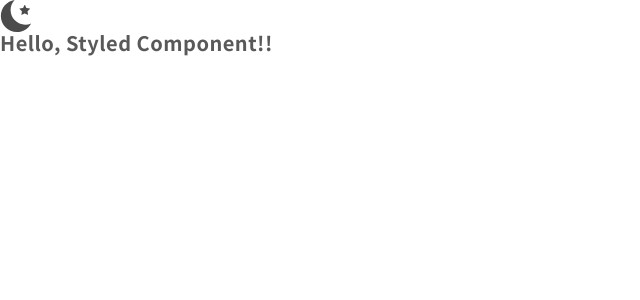
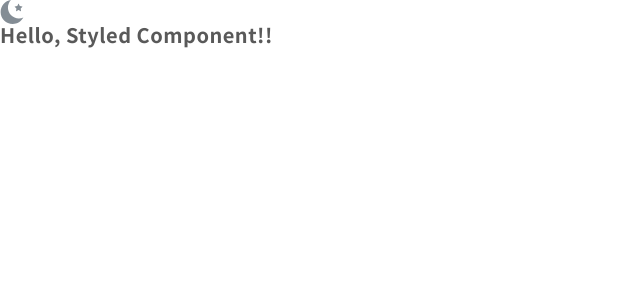
Before and after one commit to dexia2/food-diary, a React app in the folder client/: page / in a window 1280 px wide. Shown: the top 300 px of the page, without its empty margins (0-640 px from the left). Built offline with nearby package versions, Linux system fonts and the light colour scheme.

Commit message:
fix アイコンのスタイルを設定可能に

```diff
--- a/client/src/components/App.tsx
+++ b/client/src/components/App.tsx
@@ -1,6 +1,6 @@
 import React from 'react';
 import GlobalStyle from './GlobalStyle';
-import { Icon } from './atoms/Icon';
+import Icon from './atoms/Icon';
 
 function App () {
   return (
--- a/client/src/components/atoms/Icon.ts
+++ /dev/null
@@ -1,14 +0,0 @@
-import styled from 'styled-components';
-export interface IconProps {
-  name: string;
-  width?: number;
-  height?: number;
-}
-
-export const Icon = styled.i`
-  background-image: url(assets/images/${(props: IconProps) => props.name}.svg);
-  width: ${(props: IconProps) => props.width || 32 }px;
-  height: ${(props: IconProps) => props.width || 32 }px;
-  display: inline-block;
-  background-size: 100%;
-`;
--- /dev/null
+++ b/client/src/components/atoms/Icon.tsx
@@ -0,0 +1,67 @@
+import React, { useState, useEffect } from 'react';
+import styled from 'styled-components';
+import Loading from './Loading';
+
+const DefaultWidth = 24;
+const DefaultColor = '#848d95';
+
+type IconStyleProps = {
+  width: number;
+  color: string;
+};
+
+const IconStyle = styled.i`
+  display: inline;
+  svg {
+    width: ${(props: IconStyleProps) => props.width }px !important;
+    height: ${(props: IconStyleProps) => props.width }px !important;
+    display: inline-block;
+    background-size: 100%;
+    path {
+      fill: ${(props: IconStyleProps) => props.color } !important;
+    }
+  }
+`;
+
+type IconProps = {
+  name: string;
+  width?: number;
+  color?: string;
+};
+
+function Icon(props: IconProps) {
+  const [svg, setSvg] = useState('');
+  const [loading, setLoading] = useState(true);
+
+  const url = `./assets/images/${props.name}.svg`;
+  useEffect(() => {
+    fetch(url)
+      .then(res => {
+        if (res.status !== 200) {
+          setLoading(false);
+          throw new Error('Not 200 response');
+        }
+        return res.text();
+      })
+      .then(svg => {
+        setSvg(svg);
+        setLoading(false);
+      });
+  });
+
+  const width = props.width || DefaultWidth;
+  if (loading) {
+    return <Loading width={width}/>;
+  }
+
+  const color = props.color || DefaultColor;
+  return (
+    <IconStyle
+      width={width}
+      color={color}
+      dangerouslySetInnerHTML={{ __html: svg}}/>
+  );
+
+}
+
+export default Icon;
--- /dev/null
+++ b/client/src/components/atoms/Loading.tsx
@@ -0,0 +1,32 @@
+
+import styled from 'styled-components';
+
+const LoadinBorderWidth = 6;
+const OuterBorderColor = '#ccc';
+const InnerBorderColor = '#848d95';
+
+export type LoadingProps = {
+  width: number;
+};
+
+function loadingPadding(width: number) {
+  return (width - LoadinBorderWidth) / 2;
+}
+
+const Loading = styled.span`
+  display: inline-block;
+  height: 0;
+  width: 0;
+  padding: ${(props: LoadingProps) => loadingPadding(props.width)}px;
+  border: ${LoadinBorderWidth}px solid ${OuterBorderColor};
+  border-right-color: ${InnerBorderColor};
+  border-radius: 50%;
+  animation: rotate 1s infinite linear;
+  @keyframes rotate {
+    100% {
+      transform: rotate(360deg);
+    }
+}
+`;
+
+export default Loading;
```
